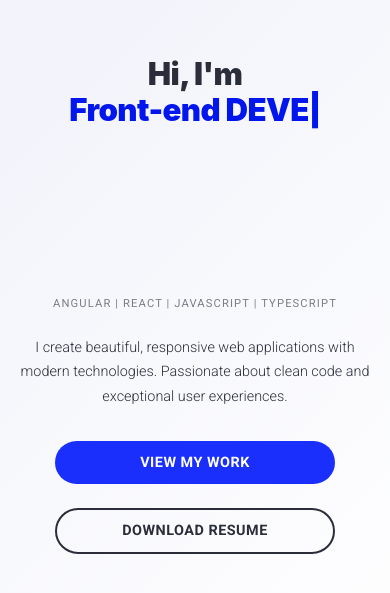
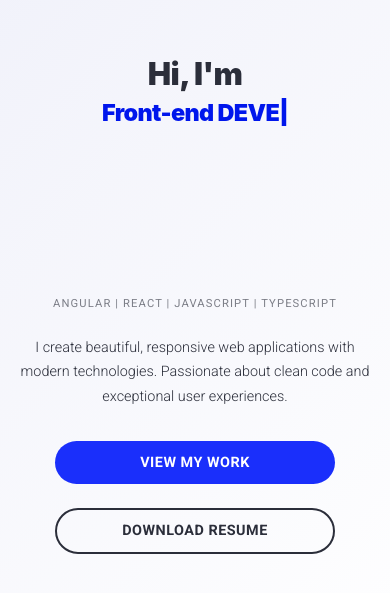
Before and after one commit to Sukeshpandit/Portfolio_2025, an Angular app: page / in a window 390 px wide. Shown: the part 115-708 px from the top of the page. Built offline with nearby package versions, Linux system fonts and the light colour scheme; a web font is replaced by a local one.

Commit message:
changed the font size for hero title

```diff
--- a/src/app/components/hero/hero.component.scss
+++ b/src/app/components/hero/hero.component.scss
@@ -56,6 +56,12 @@
           display: inline;
           position: relative;
           color: var(--header-color);
+
+          // Default font size for desktop (same for both titles)
+          font-size: clamp(1rem, 8vw, 6rem);
+          font-weight: 900;
+          line-height: 0.9;
+
           .typewriter-cursor {
             display: inline-block;
             font-weight: 400;
@@ -341,6 +347,23 @@
     .hero-text {
       max-width: 100%;
       order: 2;
+
+      .hero-title-name {
+        .typewriter-text {
+          // Different font sizes for mobile only
+          &.title-large {
+            font-size: clamp(2rem, 10vw, 4rem) !important;
+            font-weight: 900;
+            line-height: 0.8;
+          }
+
+          &.title-medium {
+            font-size: clamp(1.2rem, 6vw, 2.5rem) !important;
+            font-weight: 700;
+            line-height: 1.1;
+          }
+        }
+      }
     }
 
     .hero-image {
--- a/src/app/components/hero/hero.component.ts
+++ b/src/app/components/hero/hero.component.ts
@@ -14,6 +14,7 @@ export class HeroComponent implements OnInit, AfterViewInit {
   @ViewChild('heroTitle', { static: false }) heroTitleElement!: ElementRef;
 
   heroTitle = ["SUKESH", "Front-end DEVELOPER"];
+  titleClasses = ["title-large", "title-medium"];
 
   currentTitleIndex = 0;
   isTitleTyping = false;
@@ -106,6 +107,7 @@ export class HeroComponent implements OnInit, AfterViewInit {
 
     this.isTitleTyping = true;
     const currentTitle = this.heroTitle[this.currentTitleIndex];
+    const currentClass = this.titleClasses[this.currentTitleIndex];
     let titleElement = this.heroTitleElement?.nativeElement;
 
     // Fallback to querySelector if ViewChild fails
@@ -119,8 +121,9 @@ export class HeroComponent implements OnInit, AfterViewInit {
       return;
     }
 
-    // Clear the text
+    // Clear the text and apply appropriate class
     titleElement.textContent = '';
+    titleElement.className = `typewriter-text ${currentClass}`;
 
     // Add cursor
     const cursor = document.createElement('span');
@@ -162,6 +165,7 @@ export class HeroComponent implements OnInit, AfterViewInit {
     }
 
     const currentTitle = this.heroTitle[this.currentTitleIndex];
+    const currentClass = this.titleClasses[this.currentTitleIndex];
     let i = currentTitle.length;
 
     const eraseInterval = setInterval(() => {
@@ -171,6 +175,7 @@ export class HeroComponent implements OnInit, AfterViewInit {
         cursor.textContent = '|';
 
         titleElement.textContent = currentTitle.substring(0, i);
+        titleElement.className = `typewriter-text ${currentClass}`;
         titleElement.appendChild(cursor);
         i--;
       } else {
```
